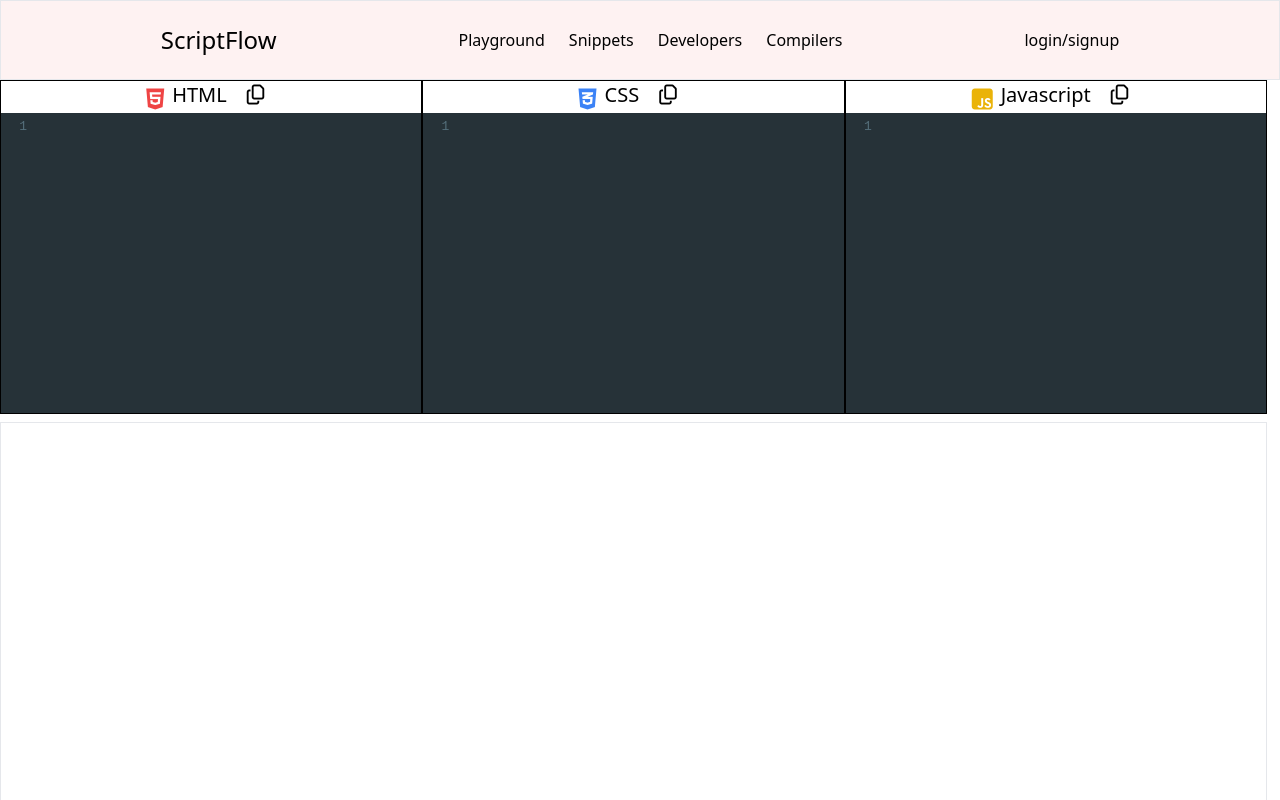
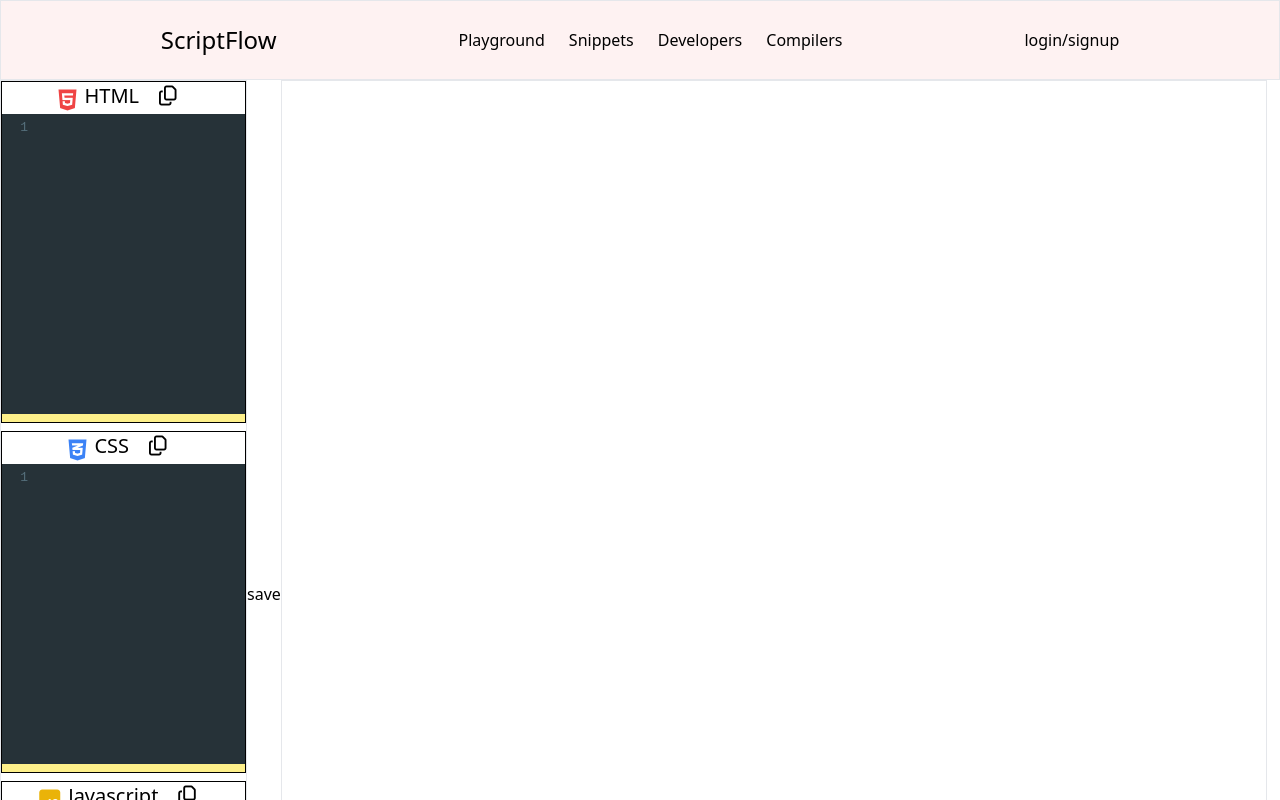
Before and after one commit to ShreyasGanesh911/scriptflow, a React (Create React App) app: page /playground in a window 1280 px wide. Shown: the top 800 px of the page. Built offline with nearby package versions, Linux system fonts and the light colour scheme.

Commit message:
added save functionality

```diff
--- a/src/Pages/Playground.tsx
+++ b/src/Pages/Playground.tsx
@@ -2,6 +2,7 @@ import React, { useEffect, useState } from 'react'
 import Editor from '../components/Editor'
 import OutputConsole from '../components/OutputConsole'
 import { ToastContainer } from 'react-toastify'
+import axios from 'axios'
 
 export default function PlayGround() {
     const [html,setHtml] = useState('')
@@ -21,14 +22,26 @@ export default function PlayGround() {
       },500)
     },[html,css,js])
 
+    const handleSave = async(e:React.MouseEvent<HTMLButtonElement, MouseEvent>)=>{
+      const data = {
+        projectName:"Test1234", html,css,js,publicView:true
+      }
+      axios.post("http://localhost:4000/project/add",data,{withCredentials:true}).then((data)=>{
+          console.log(data)
+      }).catch((e)=>{
+        console.log((e))
+      })
+    }
   return (
     <>
-        <section className='page'>
-        <div className='flex w-full   items-start justify-evenly '>
+        <section className='page flex' >
+
+        <div className=' w-1/4   items-start justify-evenly border' >
             <Editor language='html' font='fa-html5' setLanguage={setHtml} code={html}/>
             <Editor language='css' setLanguage={setCss} font='fa-css3-alt' code={css}/>
             <Editor language='javascript' font='fa-square-js' setLanguage={setJs} code={js}/>
           </div>
+          <button onClick={handleSave}>save</button>
       <OutputConsole srcDoc={srcDoc}/>
       <ToastContainer/>
         </section>
```
